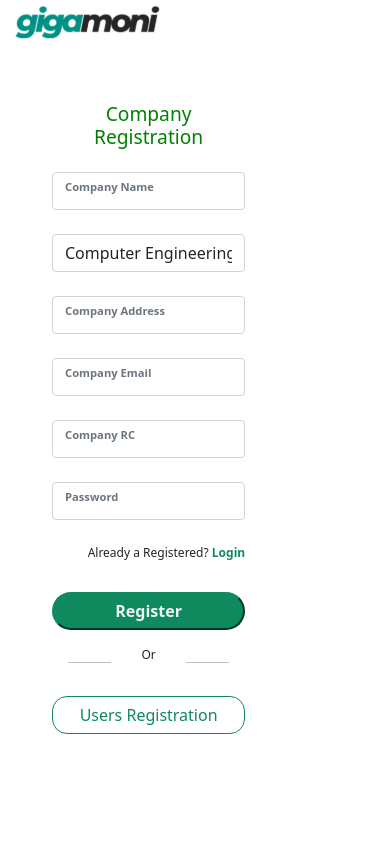
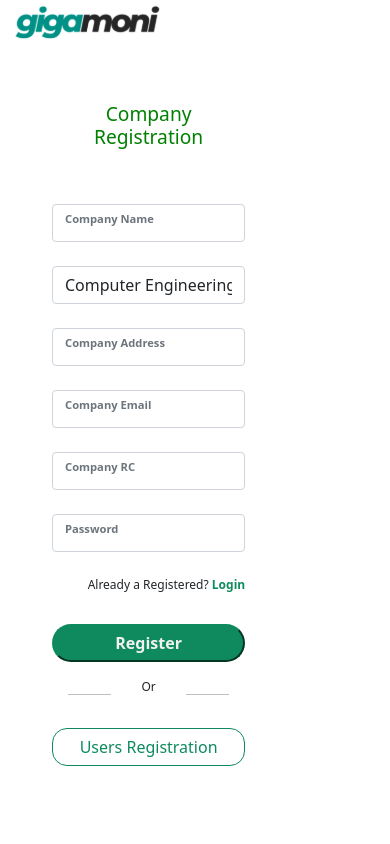
Before and after one commit to Peter-Dumbari/gigamoni, a React (Create React App) app: page /companyregistration in a window 390 px wide. Shown: the top 844 px of the page. Built offline with nearby package versions, Linux system fonts and the light colour scheme.

Commit message:
lllllldd

```diff
--- a/src/App.css
+++ b/src/App.css
@@ -840,7 +840,7 @@ width: 100%;
  }
 
  .userformdiv{
-  margin-top: -3rem;
+  margin-top: -1rem;
  }
  .userbox_text{
   margin-left: 1.5rem;
```
